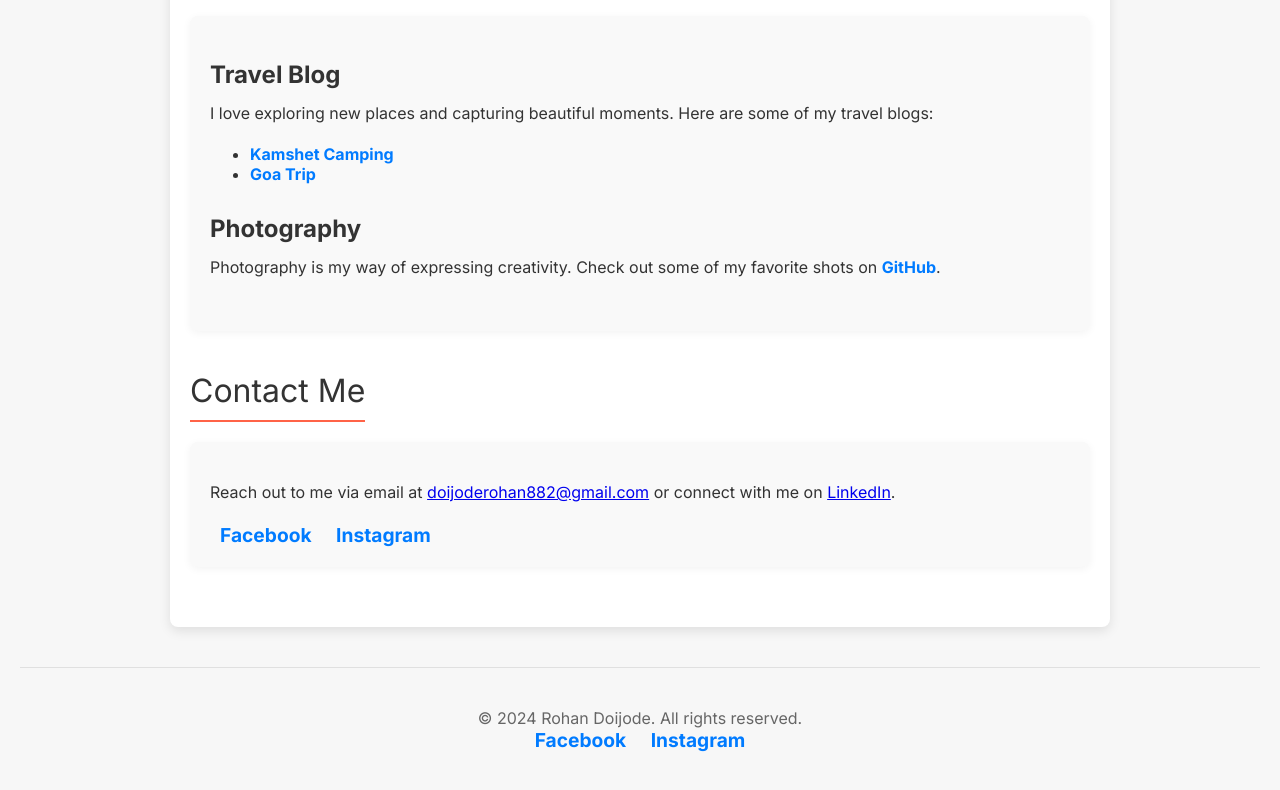
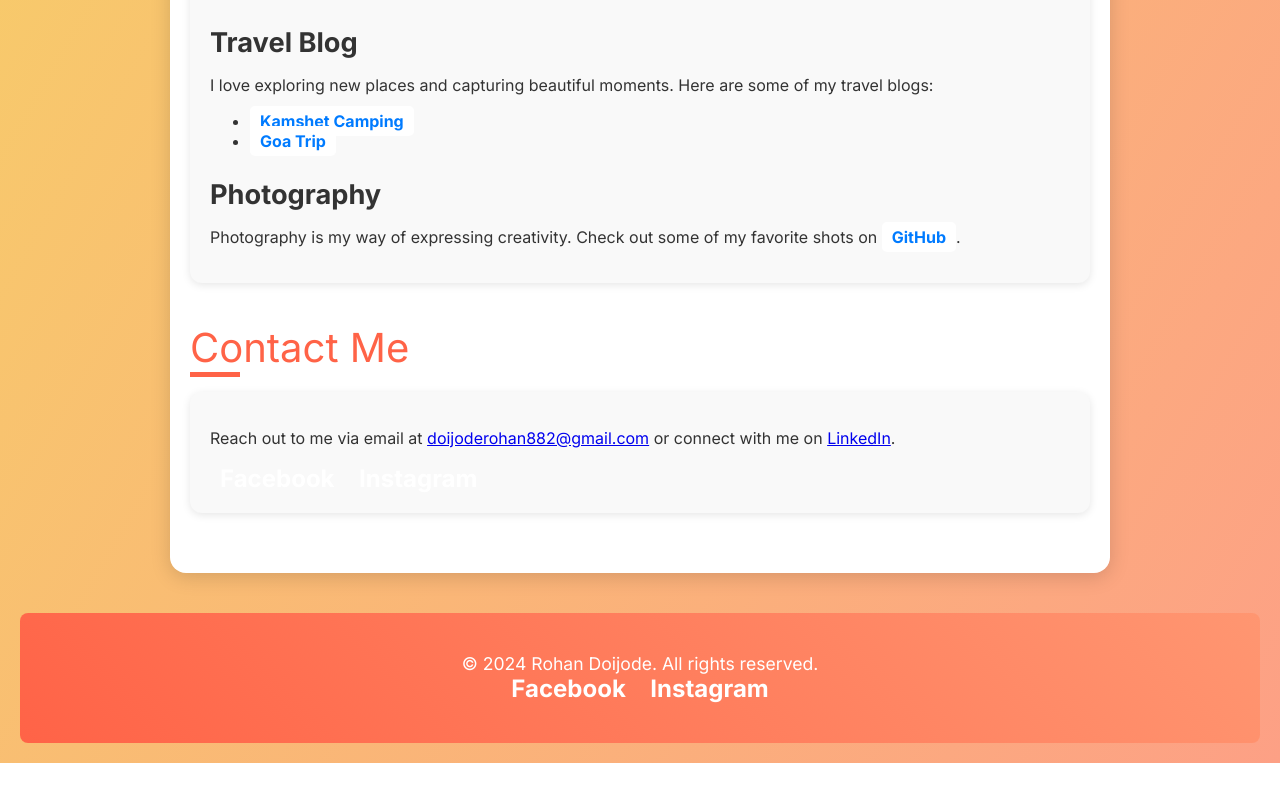
Before and after one commit to TejalMudholkar/rohandoijode.github.io, a plain HTML site: page index.html in a window 1280 px wide. Shown: the part 732-1522 px from the top of the page. After the commit the page ends 1495 px from the top, so only its background shows below. Drawn offline with nearby package versions, Linux system fonts and the light colour scheme.

Commit message:
Update index.html

```diff
--- a/index.html
+++ b/index.html
@@ -5,14 +5,15 @@
     <meta charset="UTF-8">
     <meta name="viewport" content="width=device-width, initial-scale=1.0">
     <title>Rohan's Corner</title>
-    <link href="https://fonts.googleapis.com/css2?family=Inter:wght@400;700&display=swap" rel="stylesheet">
+    <link href="https://fonts.googleapis.com/css2?family=Inter:wght@400;700&family=Playfair+Display:wght@700&display=swap" rel="stylesheet">
     <style>
         body {
             margin: 0;
             font-family: 'Inter', sans-serif;
-            background-color: #f7f7f7;
+            background: linear-gradient(120deg, #f6d365 0%, #fda085 100%);
             color: #333;
             padding: 20px;
+            overflow-x: hidden;
         }
 
         .container {
@@ -20,21 +21,43 @@
             margin: 0 auto;
             background-color: #ffffff;
             padding: 20px;
-            border-radius: 8px;
-            box-shadow: 0 4px 12px rgba(0, 0, 0, 0.1);
+            border-radius: 16px;
+            box-shadow: 0 4px 20px rgba(0, 0, 0, 0.15);
+            transform: scale(0.95);
+            animation: scaleUp 1s ease-in-out forwards;
+        }
+
+        @keyframes scaleUp {
+            to {
+                transform: scale(1);
+            }
         }
 
         header {
             text-align: center;
-            padding: 40px 0;
-            border-bottom: 1px solid #e0e0e0;
-            margin-bottom: 40px;
+            padding: 50px 0;
+            background: #ff6347;
+            color: #fff;
+            border-radius: 12px;
+            position: relative;
+            animation: fadeInDown 1s ease-in-out;
+        }
+
+        @keyframes fadeInDown {
+            from {
+                opacity: 0;
+                transform: translateY(-50px);
+            }
+            to {
+                opacity: 1;
+                transform: translateY(0);
+            }
         }
 
         header h1 {
+            font-family: 'Playfair Display', serif;
+            font-size: 3em;
             margin: 0;
-            font-size: 2.5em;
-            color: #ff6347;
         }
 
         header nav {
@@ -44,13 +67,18 @@
         header nav a {
             margin: 0 15px;
             text-decoration: none;
-            color: #007bff;
+            color: #ffffff;
             font-weight: bold;
-            transition: color 0.3s;
+            padding: 8px 16px;
+            background-color: rgba(255, 255, 255, 0.2);
+            border-radius: 5px;
+            transition: background-color 0.3s, transform 0.3s;
         }
 
         header nav a:hover {
+            background-color: #fff;
             color: #ff6347;
+            transform: scale(1.1);
         }
 
         section {
@@ -58,65 +86,81 @@
         }
 
         .section-title {
-            font-size: 2em;
+            font-size: 2.5em;
             margin-bottom: 20px;
-            color: #333;
-            border-bottom: 2px solid #ff6347;
-            padding-bottom: 10px;
-            display: inline-block;
+            color: #ff6347;
+            position: relative;
+        }
+
+        .section-title::before {
+            content: '';
+            position: absolute;
+            left: 0;
+            bottom: -5px;
+            width: 50px;
+            height: 5px;
+            background-color: #ff6347;
         }
 
         .content {
             background-color: #f9f9f9;
             padding: 20px;
-            border-radius: 8px;
-            box-shadow: 0 2px 8px rgba(0, 0, 0, 0.05);
+            border-radius: 12px;
+            box-shadow: 0 2px 8px rgba(0, 0, 0, 0.1);
+            animation: fadeInUp 1s ease-in-out;
         }
 
-        .content p {
-            line-height: 1.8;
-        }
-
-        .blog-entry {
-            margin-bottom: 30px;
+        @keyframes fadeInUp {
+            from {
+                opacity: 0;
+                transform: translateY(30px);
+            }
+            to {
+                opacity: 1;
+                transform: translateY(0);
+            }
         }
 
         .blog-entry h3 {
-            font-size: 1.5em;
+            font-size: 1.7em;
             color: #333;
             margin-bottom: 10px;
-        }
-
-        .blog-entry p {
-            margin-top: 10px;
         }
 
         .blog-entry a {
             text-decoration: none;
             color: #007bff;
             font-weight: bold;
-            transition: color 0.3s;
+            background-color: #fff;
+            padding: 5px 10px;
+            border-radius: 5px;
+            transition: background-color 0.3s, color 0.3s;
         }
 
         .blog-entry a:hover {
-            color: #ff6347;
+            background-color: #ff6347;
+            color: #fff;
         }
 
         footer {
             text-align: center;
             padding: 40px 0;
-            border-top: 1px solid #e0e0e0;
             margin-top: 40px;
             color: #666;
+            background: linear-gradient(45deg, #ff6347, #ff9671);
+            border-radius: 8px;
+            position: relative;
+            animation: fadeInUp 2s ease-in-out;
         }
 
         footer p {
             margin: 0;
-            font-size: 1em;
+            font-size: 1.1em;
+            color: #fff;
         }
 
         footer a {
-            color: #007bff;
+            color: #fff;
             text-decoration: none;
             font-weight: bold;
         }
@@ -128,13 +172,13 @@
         .social-media a {
             margin: 0 10px;
             text-decoration: none;
-            color: #007bff;
+            color: #fff;
             font-weight: bold;
-            font-size: 1.2em;
+            font-size: 1.5em;
         }
 
         .social-media a:hover {
-            color: #ff6347;
+            color: #007bff;
         }
     </style>
 </head>
```
